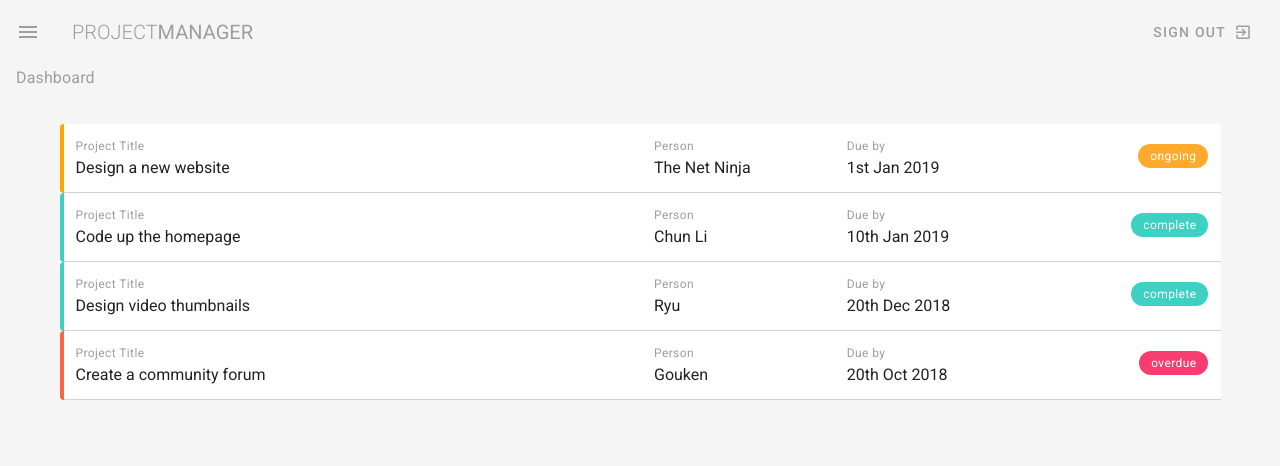
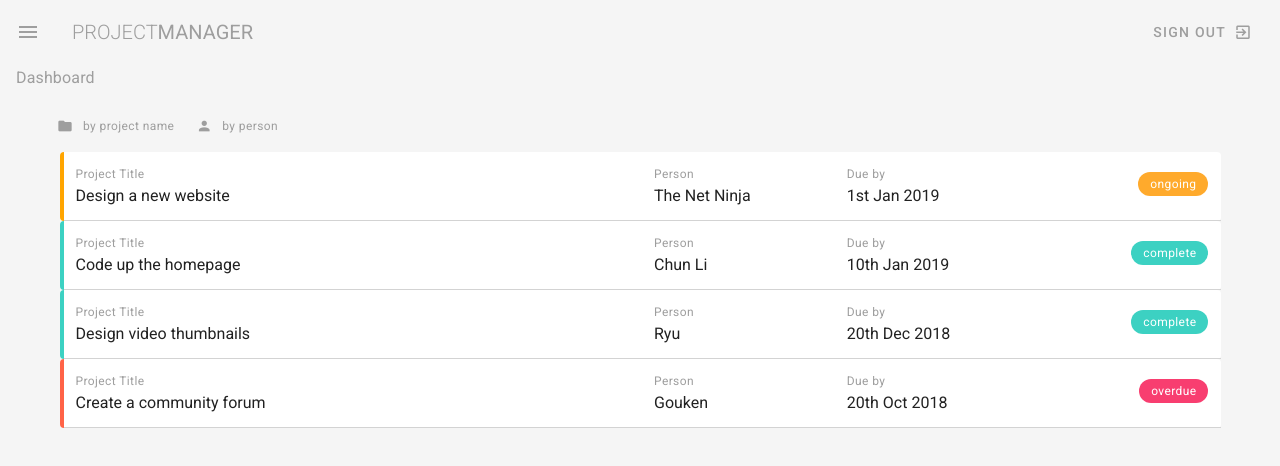
Before and after one commit to cybercoder-naj/project-manager, a Vue app: page / in a window 1280 px wide. Shown: the top 466 px of the page. Built offline with nearby package versions, Linux system fonts and the light colour scheme.

Commit message:
Finished Dashboard

```diff
--- a/src/views/Dashboard.vue
+++ b/src/views/Dashboard.vue
@@ -3,13 +3,38 @@
     <h1 class="mx-4 subtitle-1 grey--text">Dashboard</h1>
 
     <v-container class="my-5">
-      <ProjectCard v-for="project in projects" :key="project.title" :project="project" />
+      <v-row class="mb-3">
+        <v-tooltip top>
+          <template v-slot:activator="{ on }">
+            <v-btn small text color="grey" @click="sortBy('title')" v-on="on">
+              <v-icon left small>mdi-folder</v-icon>
+              <span class="caption text-lowercase">By project name</span>
+            </v-btn>
+          </template>
+          <span>Sort projects by project name</span>
+        </v-tooltip>
+        <v-tooltip top>
+          <template v-slot:activator="{ on }">
+            <v-btn small text color="grey" @click="sortBy('person')" v-on="on">
+              <v-icon left small>mdi-account</v-icon>
+              <span class="caption text-lowercase">By person</span>
+            </v-btn>
+          </template>
+          <span>Sort projects by person name</span>
+        </v-tooltip>
+      </v-row>
+
+      <ProjectCard
+        v-for="project in projects"
+        :key="project.title"
+        :project="project"
+      />
     </v-container>
   </div>
 </template>
 
 <script>
-import ProjectCard from '@/components/ProjectCard.vue'
+import ProjectCard from "@/components/ProjectCard.vue";
 
 export default {
   name: "Dashboard",
@@ -52,5 +77,10 @@
       ],
     };
   },
+  methods: {
+    sortBy(field) {
+      this.projects.sort((a, b) => (a[field] < b[field] ? -1 : 1));
+    },
+  },
 };
 </script>
```
